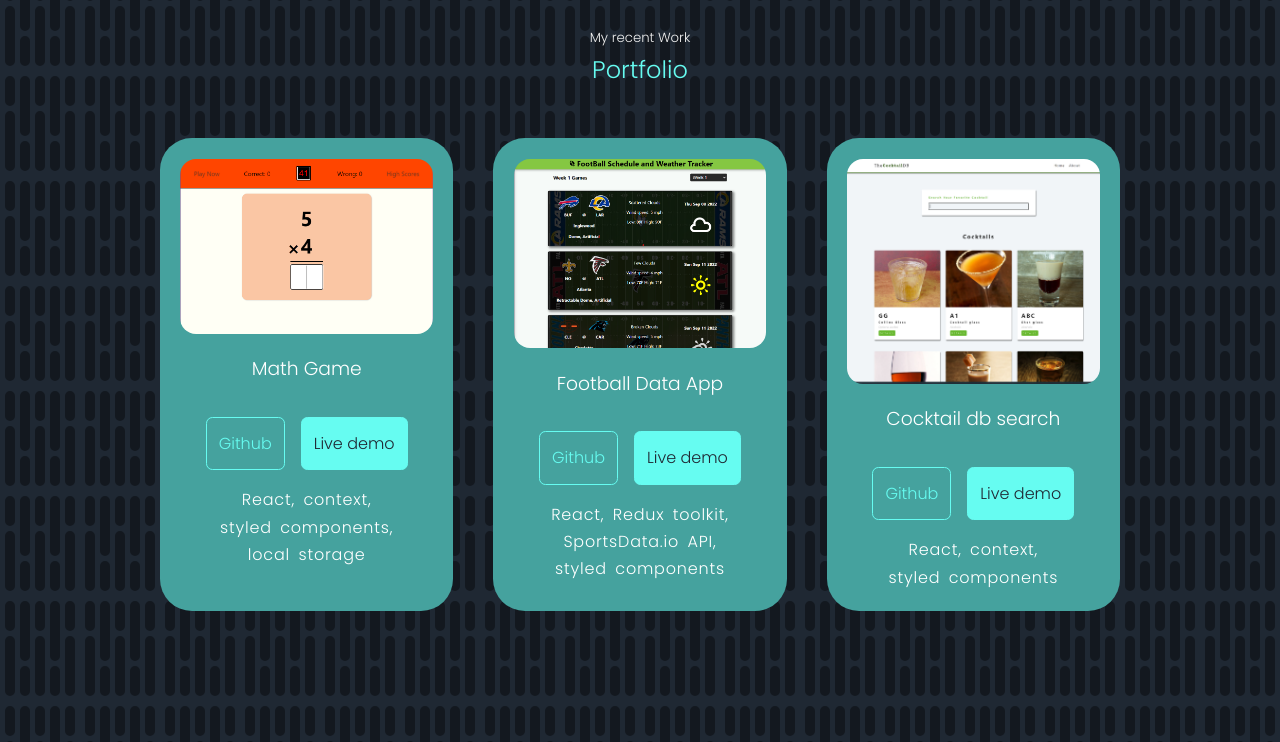
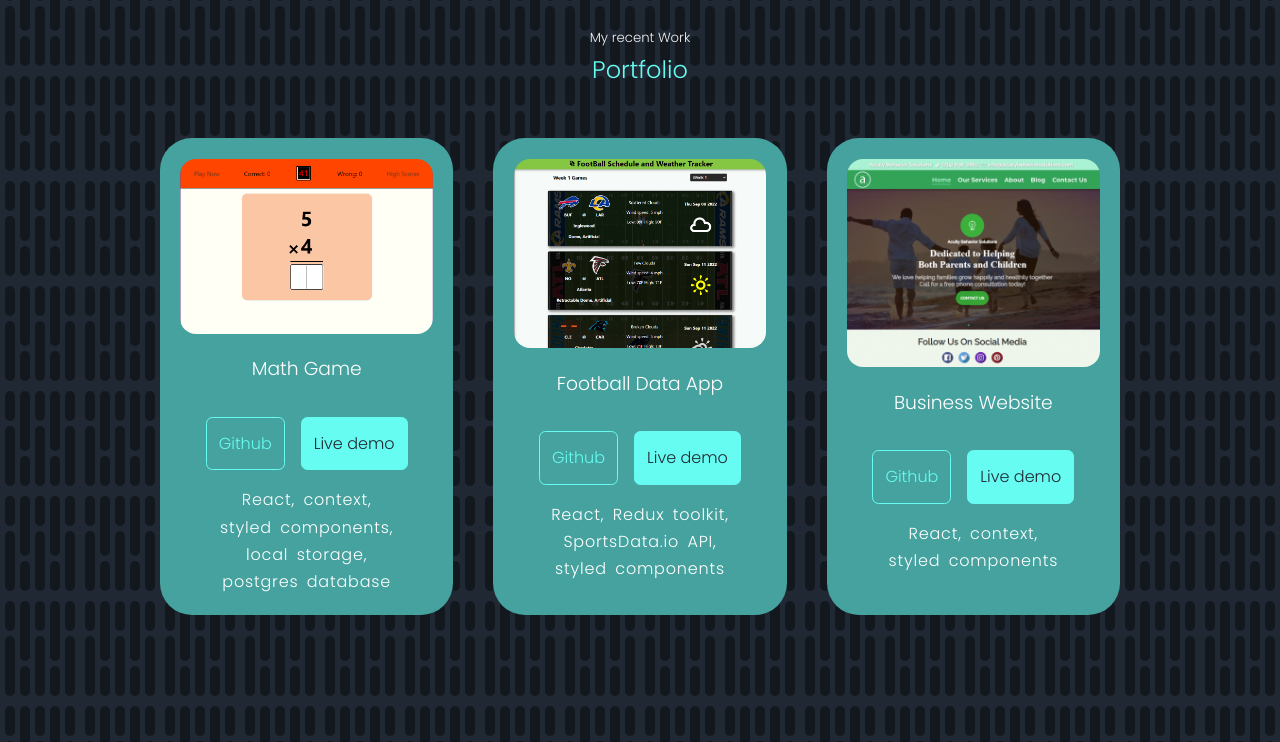
Before and after one commit to thomasPendleton/reactPortfolio2, a React (Create React App) app: page / in a window 1280 px wide. Shown: the part 2239-2981 px from the top of the page. Built offline with nearby package versions, Linux system fonts and the light colour scheme.

Commit message:
update project data and experience

```diff
--- a/src/components/experience/Experience.jsx
+++ b/src/components/experience/Experience.jsx
@@ -87,7 +87,7 @@ const Experience = () => {
             <article className="experience_details">
               <IoMdCheckmarkCircleOutline className="experience_details-icon" />
               <div>
-                <h4>GraphQL</h4>
+                <h4>Postgres</h4>
                 <small className="text-light">Basic</small>
               </div>
             </article>
--- a/src/data.js
+++ b/src/data.js
@@ -1,40 +1,41 @@
 import IMG1 from './assets/reactMathGame.png'
 import IMG2 from './assets/footballScreenShot.png'
 import IMG3 from './assets/proj3.png'
-
+import IMG4 from "./assets/proj4.png"
 
 export const data = [
   {
     id: 1,
     image: IMG1,
-    title: 'Math Game',
-    github: 'https://github.com/thomasPendleton/math_game_react',
-    demo: 'https://multiply-math-game.netlify.app/',
-    tech: 'React, context, styled components, local storage'
+    title: "Math Game",
+    github: "https://github.com/thomasPendleton/math_game_react",
+    demo: "https://multiply-math-game.netlify.app/",
+    tech: "React, context, styled components, local storage, postgres database",
   },
   {
     id: 2,
     image: IMG2,
-    title: 'Football Data App',
-    github: 'https://github.com/thomasPendleton/react_football',
-    demo: 'https://nfl-schedule.netlify.app/',
-    tech: 'React, Redux toolkit, SportsData.io API, styled components'
-  },
-  {
-    id: 3,
-    image: IMG3,
-    title: 'Cocktail db search',
-    github: 'https://github.com/thomasPendleton/cocktails',
-    demo: 'https://lustrous-palmier-aa799e.netlify.app',
-    tech: 'React, context, styled components'
+    title: "Football Data App",
+    github: "https://github.com/thomasPendleton/react_football",
+    demo: "https://nfl-schedule.netlify.app/",
+    tech: "React, Redux toolkit, SportsData.io API, styled components",
   },
   // {
-  //   id: 4,
-  //   image: IMG4,
-  //   title: 'Math Game',
-  //   github: 'https://github.com/thomasPendleton/mathGame',
-  //   demo: 'https://thomaspendleton.github.io/mathGame/',
+  //   id: 3,
+  //   image: IMG3,
+  //   title: 'Cocktail db search',
+  //   github: 'https://github.com/thomasPendleton/cocktails',
+  //   demo: 'https://lustrous-palmier-aa799e.netlify.app',
+  //   tech: 'React, context, styled components'
   // },
+  {
+    id: 4,
+    image: IMG4,
+    title: "Business Website",
+    github: "https://github.com/thomasPendleton/abaBusiness",
+    demo: "https://calm-creponne-aab12e.netlify.app/",
+    tech: "React, context, styled components",
+  },
   // {
   //   id: 5,
   //   // image: IMG5,
```
Also changed, not shown: src/assets/proj4.png (added).
